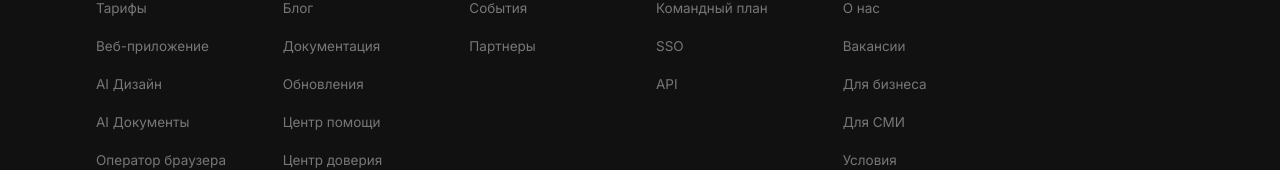
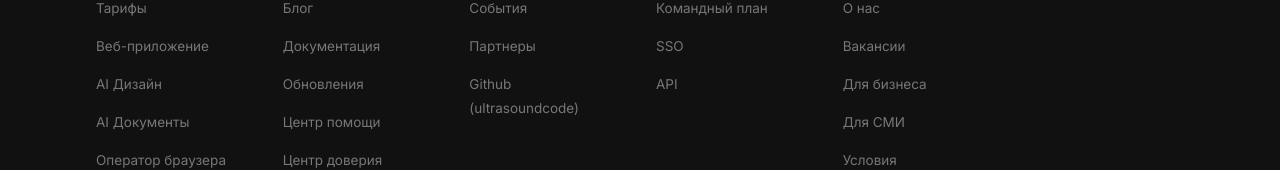
Before and after one commit to ultrasoundcode/keneshub-3.0, a Next.js app: page / in a window 1280 px wide. Shown: the part 3117-3287 px from the top of the page. Built offline with nearby package versions, Linux system fonts and the light colour scheme.

Commit message:
feat(ui): add developer github link to footer

```diff
--- a/components/layout/Footer.tsx
+++ b/components/layout/Footer.tsx
@@ -20,7 +20,7 @@ export default function Footer() {
     },
     {
       title: 'Сообщество',
-      links: ['События', 'Партнеры']
+      links: ['События', 'Партнеры', 'Github (ultrasoundcode)']
     },
     {
       title: 'Бизнес',
@@ -44,7 +44,11 @@ export default function Footer() {
               <ul className="space-y-3.5">
                 {section.links.map((link) => (
                   <li key={link}>
-                    <Link href="#" className="text-[13.5px] text-[#777] hover:text-white transition-colors">
+                    <Link
+                      href={link === 'Github (ultrasoundcode)' ? 'https://github.com/ultrasoundcode' : '#'}
+                      target={link === 'Github (ultrasoundcode)' ? '_blank' : undefined}
+                      className="text-[13.5px] text-[#777] hover:text-white transition-colors"
+                    >
                       {t(link)}
                     </Link>
                   </li>
```
